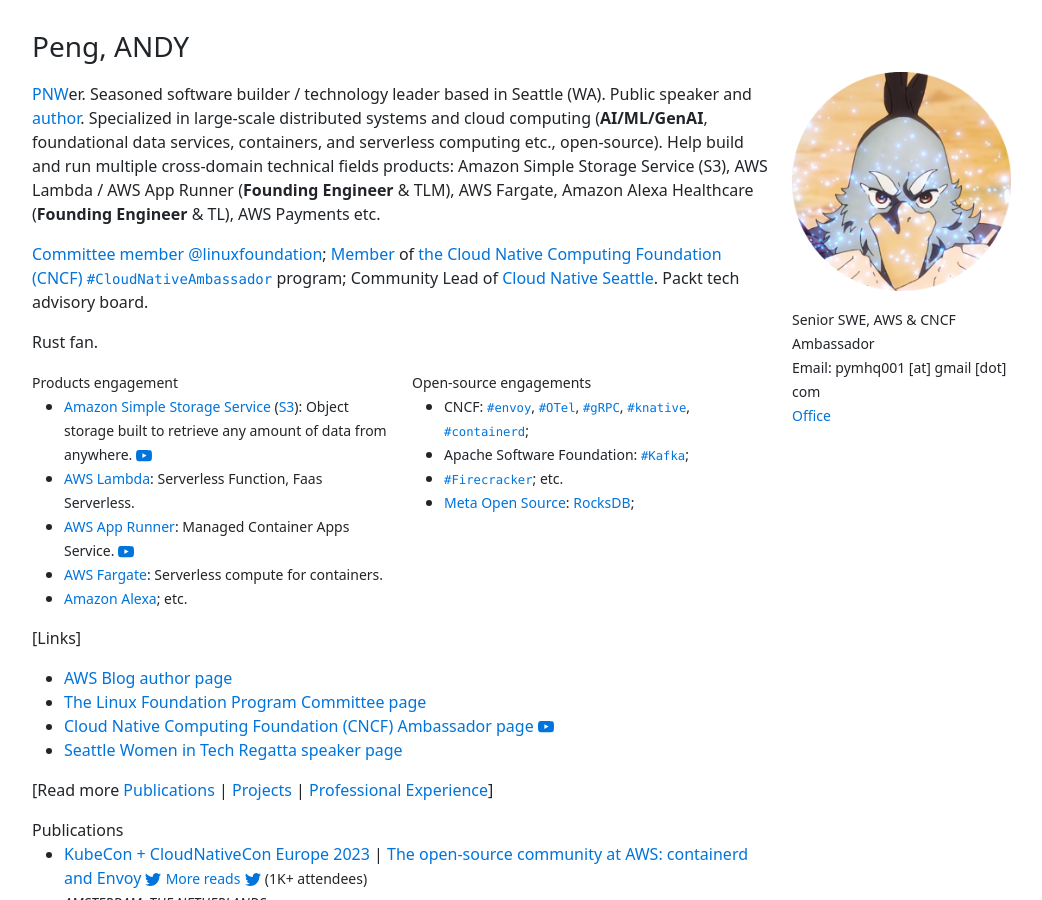
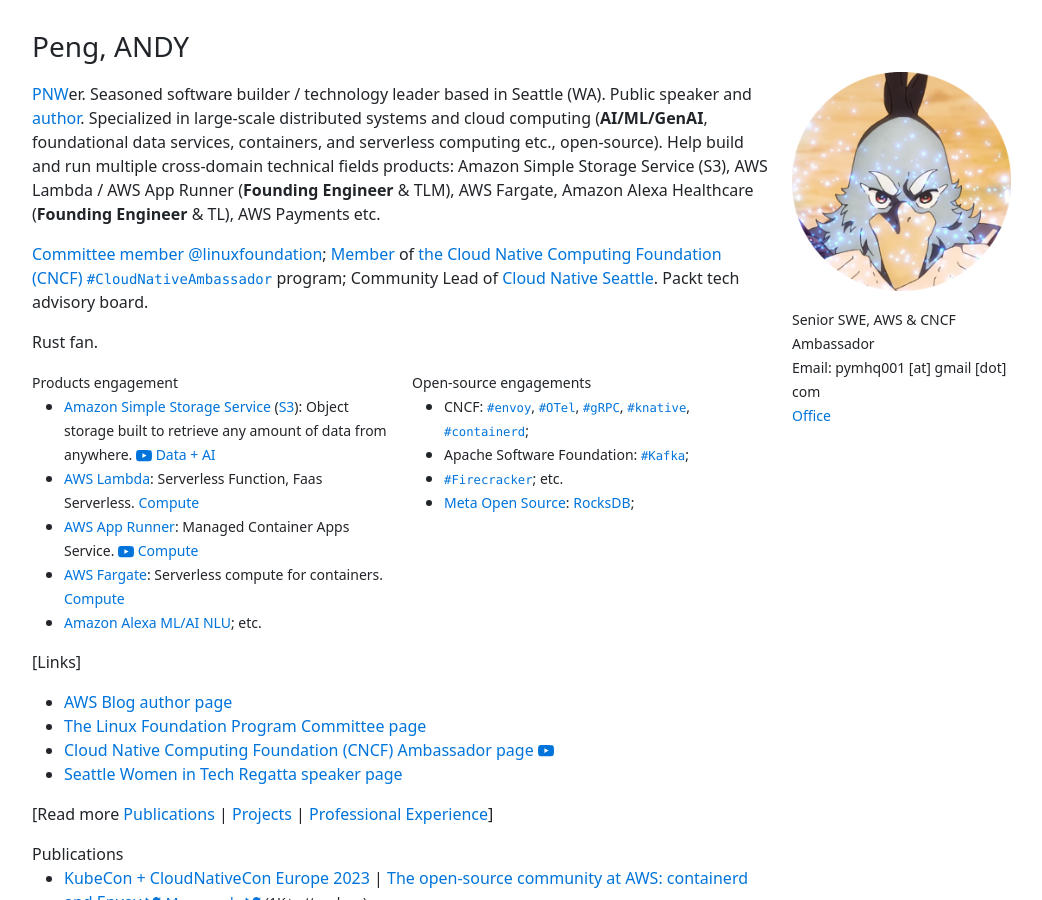
Before and after one commit to gfw001/gfw001.github.io, a Jekyll site: the page index.html, which Jekyll copies as it is, in a window 1280 px wide and 900 px high. Shown: the whole window, without its empty margins (50-1092 px from the left). Built offline with Jekyll 4.4.1, drawn with Linux system fonts in a browser that asks for light colours.

Commit message:
Update index.html

```diff
--- a/index.html
+++ b/index.html
@@ -93,23 +93,23 @@
 		<svg xmlns="http://www.w3.org/2000/svg" width="16" height="16" fill="currentColor" class="bi bi-youtube" viewBox="0 0 16 16">
                 <path d="M8.051 1.999h.089c.822.003 4.987.033 6.11.335a2.01 2.01 0 0 1 1.415 1.42c.101.38.172.883.22 1.402l.01.104.022.26.008.104c.065.914.073 1.77.074 1.957v.075c-.001.194-.01 1.108-.082 2.06l-.008.105-.009.104c-.05.572-.124 1.14-.235 1.558a2.007 2.007 0 0 1-1.415 1.42c-1.16.312-5.569.334-6.18.335h-.142c-.309 0-1.587-.006-2.927-.052l-.17-.006-.087-.004-.171-.007-.171-.007c-1.11-.049-2.167-.128-2.654-.26a2.007 2.007 0 0 1-1.415-1.419c-.111-.417-.185-.986-.235-1.558L.09 9.82l-.008-.104A31.4 31.4 0 0 1 0 7.68v-.123c.002-.215.01-.958.064-1.778l.007-.103.003-.052.008-.104.022-.26.01-.104c.048-.519.119-1.023.22-1.402a2.007 2.007 0 0 1 1.415-1.42c.487-.13 1.544-.21 2.654-.26l.17-.007.172-.006.086-.003.171-.007A99.788 99.788 0 0 1 7.858 2h.193zM6.4 5.209v4.818l4.157-2.408L6.4 5.209z"/>
                 </svg>
-		</a> </small>
+		</a> <a class="button" href="" target="_blank">Data + AI</a> </small>
 		      </li>
 		      <li>
-			      <small><a href="https://aws.amazon.com/lambda/">AWS Lambda</a>: Serverless Function, Faas Serverless.</small>
+			      <small><a href="https://aws.amazon.com/lambda/">AWS Lambda</a>: Serverless Function, Faas Serverless. <a class="button" href="https://aws.amazon.com/products/compute/" target="_blank">Compute</a> </small>
 		      </li>
 		      <li>
 			      <small><a href="https://aws.amazon.com/apprunner/">AWS App Runner</a>: Managed Container Apps Service. <a href="https://www.youtube.com/watch?v=MZBbhqt6bQs">
 		<svg xmlns="http://www.w3.org/2000/svg" width="16" height="16" fill="currentColor" class="bi bi-youtube" viewBox="0 0 16 16">
                 <path d="M8.051 1.999h.089c.822.003 4.987.033 6.11.335a2.01 2.01 0 0 1 1.415 1.42c.101.38.172.883.22 1.402l.01.104.022.26.008.104c.065.914.073 1.77.074 1.957v.075c-.001.194-.01 1.108-.082 2.06l-.008.105-.009.104c-.05.572-.124 1.14-.235 1.558a2.007 2.007 0 0 1-1.415 1.42c-1.16.312-5.569.334-6.18.335h-.142c-.309 0-1.587-.006-2.927-.052l-.17-.006-.087-.004-.171-.007-.171-.007c-1.11-.049-2.167-.128-2.654-.26a2.007 2.007 0 0 1-1.415-1.419c-.111-.417-.185-.986-.235-1.558L.09 9.82l-.008-.104A31.4 31.4 0 0 1 0 7.68v-.123c.002-.215.01-.958.064-1.778l.007-.103.003-.052.008-.104.022-.26.01-.104c.048-.519.119-1.023.22-1.402a2.007 2.007 0 0 1 1.415-1.42c.487-.13 1.544-.21 2.654-.26l.17-.007.172-.006.086-.003.171-.007A99.788 99.788 0 0 1 7.858 2h.193zM6.4 5.209v4.818l4.157-2.408L6.4 5.209z"/>
                 </svg>
-		</a> </small>
+		</a> <a class="button" href="https://aws.amazon.com/products/compute/" target="_blank">Compute</a> </small>
 		      </li>
 		      <li>
-			      <small><a href="https://aws.amazon.com/fargate/">AWS Fargate</a>: Serverless compute for containers.</small>
+			      <small><a href="https://aws.amazon.com/fargate/">AWS Fargate</a>: Serverless compute for containers. <a class="button" href="https://aws.amazon.com/products/compute/" target="_blank">Compute</a> </small>
 		      </li>
 		      <li>
-			      <small><a href="https://www.alexa.com/">Amazon Alexa</a>; etc.</small>
+			      <small><a href="https://www.alexa.com/">Amazon Alexa</a> <a class="button" href="" target="_blank">ML/AI</a> <a class="button" href="" target="_blank">NLU</a>; etc.</small>
 		      </li>
 	      </ul>
       </div>
```
